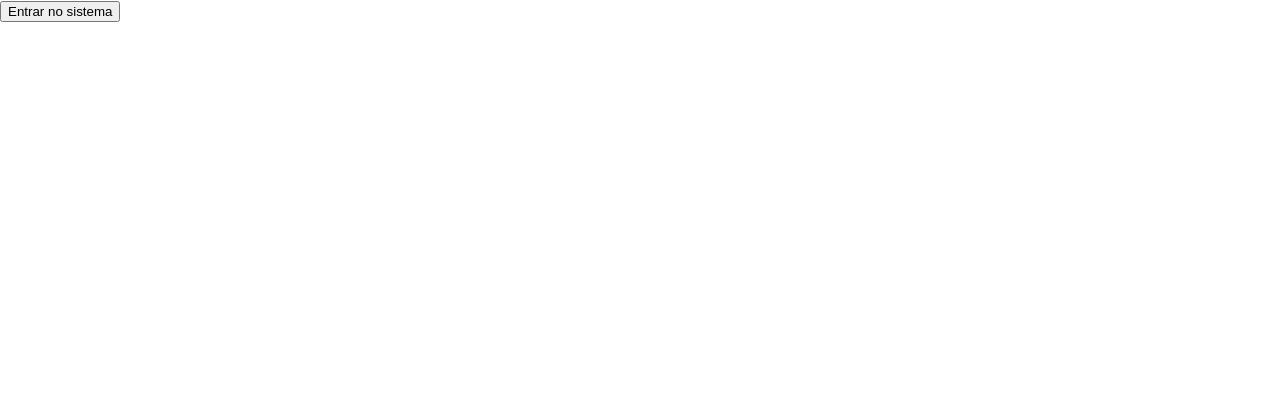
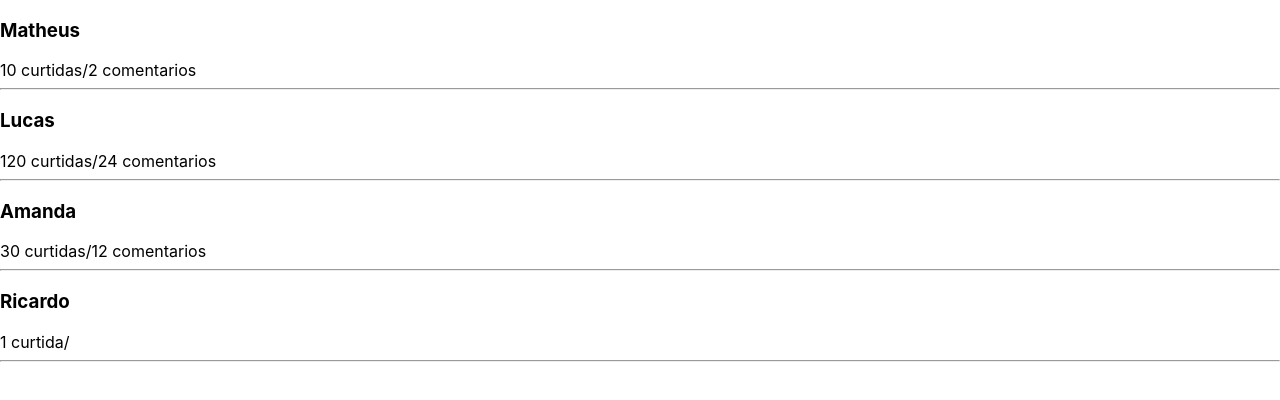
Before and after one commit to WallaceMachado/ReactJS-estudos, a React (Create React App) app: page / in a window 1280 px wide. Shown: the top 400 px of the page. Built offline with nearby package versions, Linux system fonts and the light colour scheme.

Commit message:
trabalhando com listas

```diff
--- a/src/App.js
+++ b/src/App.js
@@ -1,12 +1,32 @@
 import React, { Component } from 'react';
-import Membro from './components/Membro';//como não mencionei qual arquivo ele irá carregar automaticamente o index desta pasta
+import Feed from './components/Feed';
 
 class App extends Component{
+
+    constructor(props){
+        super(props);
+        this.state = {
+            feed:[
+                {id: 1, username: 'Matheus', curtidas:10, comentarios:2},
+                {id: 2, username: 'Lucas', curtidas:120, comentarios: 24},
+                {id: 3, username: 'Amanda', curtidas:30, comentarios: 12},
+                {id: 4, username: 'Ricardo', curtidas:1, comentarios: 0},
+            ]
+        };
+
+    }
 
     render(){
         return(
             <div>
-                <Membro nome="Visitante"/>
+
+                {this.state.feed.map((item)=>{
+                    return(
+                        <Feed id={item.id} username={item.username}
+                              curtidas={item.curtidas} comentarios={item.comentarios}/>
+                    );
+                })}
+
             </div>
         );
     }
--- /dev/null
+++ b/src/components/Feed/index.js
@@ -0,0 +1,21 @@
+import React, { Component } from 'react';
+
+class Feed extends Component{
+    render(){
+        return(
+            <div key={this.props.id}>{/*props pois vem como argumentos externos*/}
+                <h3>{this.props.username}</h3>
+                <a>
+                {this.props.curtidas > 1 ? this.props.curtidas + ' curtidas' :
+                    this.props.curtidas + ' curtida'}
+                    /
+                {this.props.comentarios > 1 ? this.props.comentarios + ' comentarios' :
+                    ''}
+                </a>
+                <hr/>
+            </div>
+        );
+    }
+}
+
+export default Feed;
--- a/src/components/Membro/index.js
+++ /dev/null
@@ -1,46 +0,0 @@
-import React, { Component } from 'react';
-
-class Membro extends Component{
-
-    constructor(props){
-        super(props);
-        this.state = {
-            nome: props.nome,
-            status: false
-        };
-
-        this.entrar = this.entrar.bind(this);
-        this.sair = this.sair.bind(this);
-    }
-
-    entrar(){
-        this.setState({status: true})
-    }
-
-    sair(){
-        this.setState({status: false})
-    }
-
-    render(){
-        return(
-            <div>
-                {this.state.status ?
-                <div>
-                {/*primeiro chega aqui a string "visitante enviada pelo APP"*/}
-               <h2>Bem-vindo(a) </h2>
-               <button onClick={this.sair} >
-                   sair
-               </button>
-               </div> :
-               <div>
-               <button onClick={this.entrar} >
-                   Entrar no sistema
-               </button>
-               </div>
-                 }
-            </div>
-        );
-    }
-}
-
-export default Membro;
```
Also changed, not shown: 1 other file (tests, documents, lock files or other folders).
